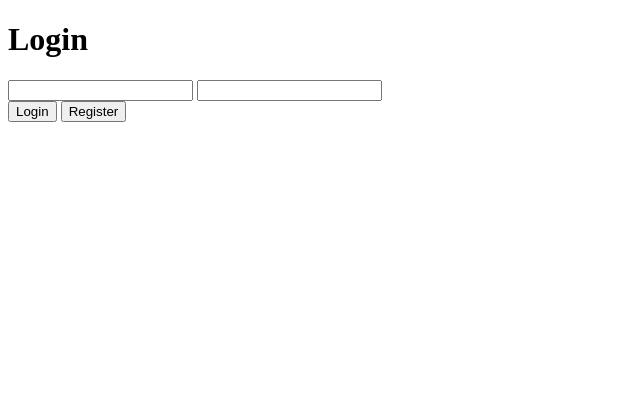
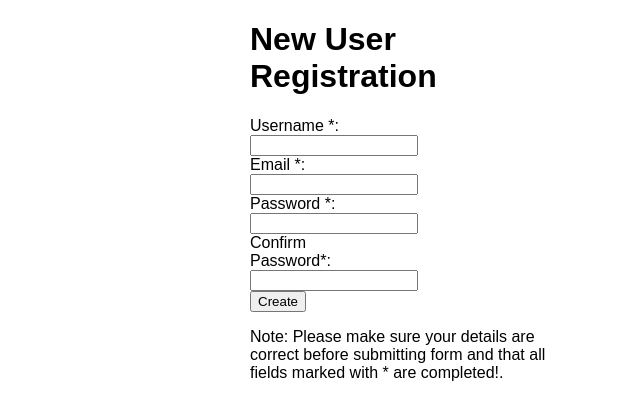
Before and after one commit to ngraham94/CS4400-Heavy, an Electron app: page register.html in a window 800 px wide. Shown: the whole page, without its empty margins (0-640 px from the left). Drawn offline with nearby package versions, Linux system fonts and the light colour scheme.

Commit message:
Registration Screen Fixed

```diff
--- a/register.html
+++ b/register.html
@@ -1,25 +1,37 @@
-<!DOCTYPE html>
+<!doctype html>
 <html>
 <head>
-    <meta charset="UTF-8">
-    <title>Hello World!</title>
-    <script>if (typeof module === 'object') {window.module = module; module = undefined;}</script>
-    <script src="https://ajax.googleapis.com/ajax/libs/jquery/3.1.0/jquery.min.js"></script>
-    <script>if (window.module) module = window.module;</script>
+    <style type="text/css">
+
+            body {font-family:Arial, Sans-Serif;}
+
+            #container {width:300px; margin:0 auto;}
+
+            /* Nicely lines up the labels. */
+            form label {display:inline-block; width:140px;}
+
+            /* You could add a class to all the input boxes instead, if you like. That would be safer, and more backwards-compatible */
+            form input[type="text"],
+            form input[type="password"],
+            form input[type="email"] {width:160px;}
+
+            form .line {clear:both;}
+            form .line.submit {text-align:right;}
+
+        </style>
 </head>
 <body>
-<h1>Login</h1>
-<!-- All of the Node.js APIs are available in this renderer process. -->
-<input>
-<input>
-<br>
-<button id="login">Login</button>
-<button id="register" onclick="register()">Register</button>
-<h3 id="result"></h3>
+<div id="container">
+    <form>
+        <h1>New User Registration</h1>
+        <div class="line"><label for="username">Username *: </label><input type="text" id="username" /></div>
+        <div class="line"><label for="email">Email *: </label><input type="email" id="email" /></div>
+        <div class="line"><label for="pwd">Password *: </label><input type="password" id="pwd" /></div>
+        <div class="line"><label for="cfp">Confirm Password*: </label><input type="password" id="cfp" /></div>
+        <button id="Create">Create</button>
+
+        <p>Note: Please make sure your details are correct before submitting form and that all fields marked with * are completed!.</p>
+    </form>
+</div>
 </body>
-<script>
-    // You can also require other files to run in this process
-    require('./renderer.js');
-  </script>
-<script src="app.js"></script>
 </html>
```
